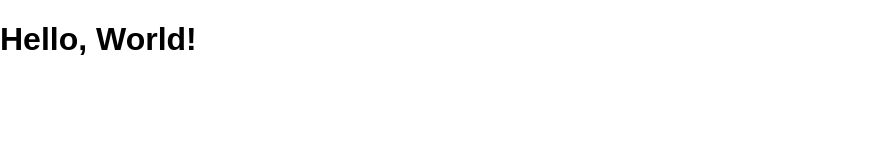
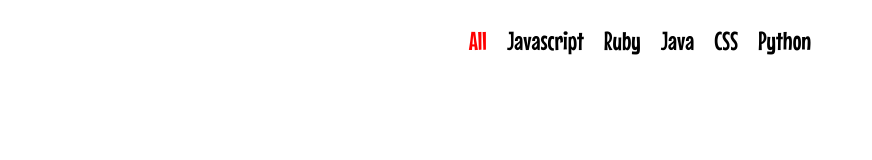
Before and after one commit to bdog72/git-hub-battle-part-2, a React app: page / in a window 1280 px wide. Shown: the whole page, without its empty margins (0-872 px from the left). Built offline with nearby package versions, Linux system fonts and the light colour scheme; some packages are replaced by stand-ins of ours; a web font is replaced by a local one.

Commit message:
added axios package

```diff
--- a/package.json
+++ b/package.json
@@ -8,6 +8,7 @@
   },
   "dependencies": {
     "autoprefixer": "^7.1.2",
+    "axios": "^0.16.2",
     "babel-core": "^6.25.0",
     "babel-eslint": "^7.2.3",
     "babel-loader": "^7.1.1",
@@ -31,10 +32,12 @@
     "html-webpack-plugin": "^2.29.0",
     "node-sass": "^4.5.3",
     "postcss-loader": "^2.0.6",
+    "prop-types": "^15.5.10",
     "raw-loader": "^0.5.1",
     "react": "^15.6.1",
     "react-dom": "^15.6.1",
     "react-hot-loader": "next",
+    "react-router-dom": "^4.1.1",
     "redbox-react": "^1.4.3",
     "sass-loader": "^6.0.6",
     "style-loader": "^0.18.2",
--- a/src/components/App.js
+++ b/src/components/App.js
@@ -1,11 +1,12 @@
 import React, { Component } from 'react'
-
-class App extends Component {
+import Popular from './Popular'
+// import PropTypes from 'prop-types'
+export default class App extends Component {
   render () {
-    return <div>
-      <h1>Hello, World!</h1>
-    </div>
+    return (
+      <div className='container'>
+        <Popular />
+      </div>
+    )
   }
 }
-
-export default App
--- /dev/null
+++ b/src/components/Popular.js
@@ -0,0 +1,56 @@
+import React, { Component } from 'react'
+import PropTypes from 'prop-types'
+import '../styles/popular.scss'
+
+function SelectLanguage (props) {
+  var languages = ['All', 'Javascript', 'Ruby', 'Java', 'CSS', 'Python']
+  return (
+    <ul className='languages'>
+      {languages.map(function (lang) {
+        return (
+          <li
+            style={lang === props.selectedLanguage ? { color: 'red' } : null}
+            onClick={props.onSelect.bind(null, lang)}
+            key={lang}>
+            {lang}
+          </li>
+        )
+      })}
+    </ul>
+  )
+}
+
+SelectLanguage.propTypes = {
+  selectedLanguage: PropTypes.string.isRequired,
+  onSelect: PropTypes.func.isRequired
+}
+
+export default class Popular extends Component {
+  constructor (props) {
+    super(props)
+    this.state = {
+      selectedLanguage: 'All'
+    }
+
+    this.updateLanguage = this.updateLanguage.bind(this)
+  }
+
+  updateLanguage (lang) {
+    this.setState(function () {
+      return {
+        selectedLanguage: lang
+      }
+    })
+  }
+
+  render () {
+    return (
+      <div>
+        <SelectLanguage
+          selectedLanguage={this.state.selectedLanguage}
+          onSelect={this.updateLanguage}
+        />
+      </div>
+    )
+  }
+}
--- a/src/index.html
+++ b/src/index.html
@@ -5,6 +5,7 @@
   <meta name="viewport" content="width=device-width, user-scalable=no, minimum-scale=1.0, maximum-scale=1.0">
   <title>Git Hub Battle Part 2</title>
   <style>#root .loading { position: fixed; top: 0; right: 0; left: 0; bottom: 0; display: flex; justify-content: center; align-items: center; }</style>
+<link href="https://fonts.googleapis.com/css?family=Frijole|Mouse+Memoirs" rel="stylesheet">
 </head>
 <body>
   <!-- This HTML file is a template. You can add webfonts, meta tags,
--- a/src/index.js
+++ b/src/index.js
@@ -5,7 +5,7 @@
 
 import App from './components/App'
 
-import './styles/screen.scss'
+import './styles/app.scss'
 
 const root = document.getElementById('root')
 
--- a/src/styles/screen.scss
+++ b/src/styles/app.scss
@@ -11,3 +11,16 @@
   margin: 0;
   font: $base-text-size / 1 $base-font-family;
 }
+
+ul {
+  padding: 0;
+}
+
+li {
+  list-style-type: none;
+}
+
+.container {
+  max-width: 1200px;
+  margin: 0 auto;
+}
--- /dev/null
+++ b/src/styles/popular.scss
@@ -0,0 +1,12 @@
+.languages {
+  font-family: 'Mouse Memoirs';
+  display: flex;
+  justify-content: center;
+  flex-wrap: wrap;
+
+  li {
+    margin: 10px;
+    cursor: pointer;
+    font-size: 26px;
+  }
+}
```
Also changed, not shown: src/components/Router/About.js (added, +9 -0 lines), src/components/Router/Home.js (added, +9 -0 lines), src/components/Router/ReactRouter1.js (added, +24 -0 lines), src/components/Router/Topics.js (added, +9 -0 lines), 1 other file.
